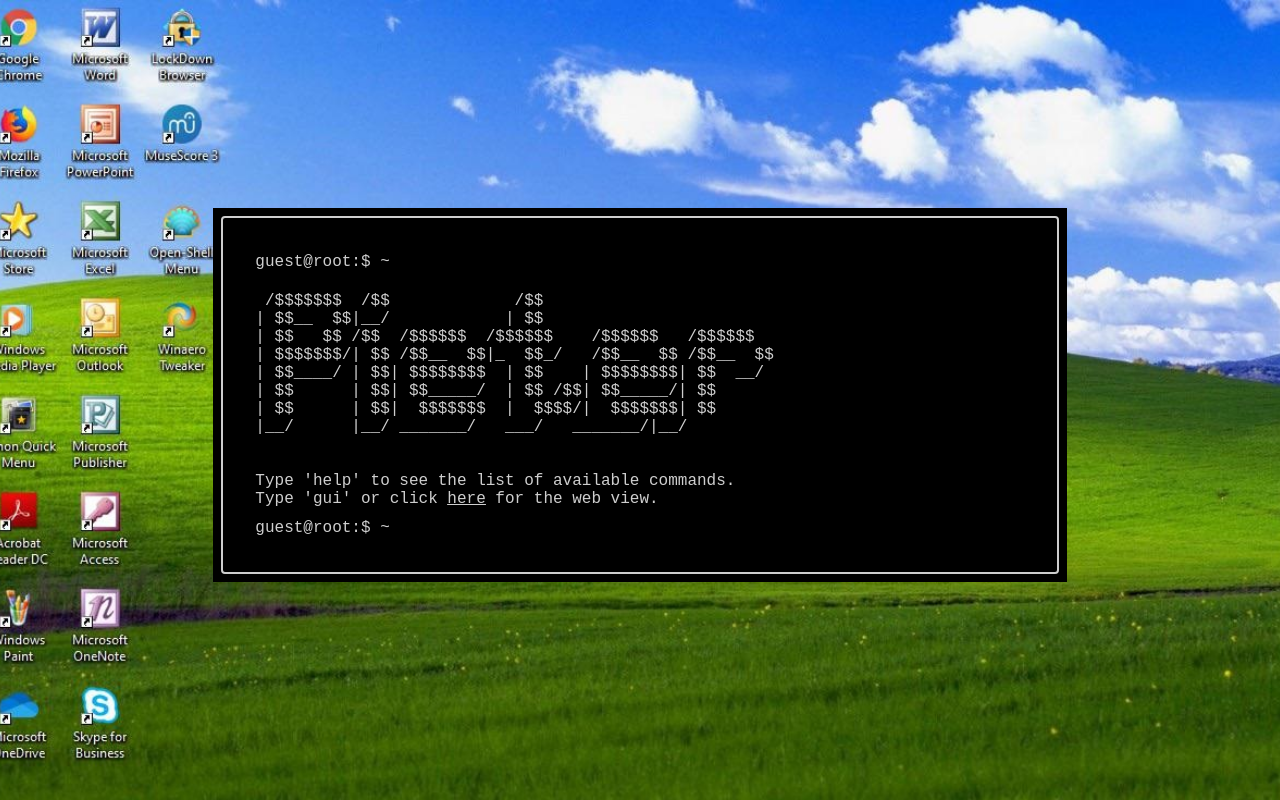
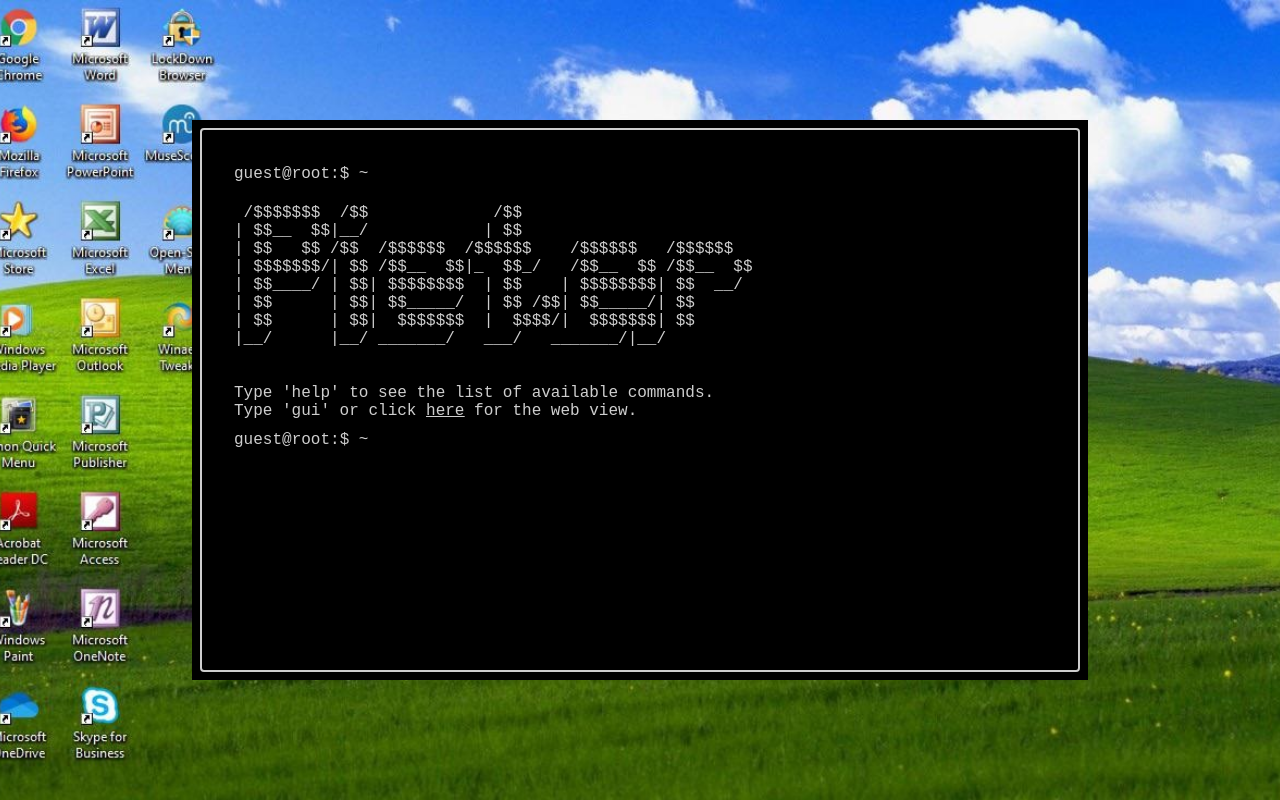
Before and after one commit to pieterdlinde/terminal-pieter-linde, a Next.js app: page / in a window 1280 px wide. Built offline with nearby package versions, Linux system fonts and the light colour scheme; a web font is replaced by a local one.

Commit message:
Add fixed height

```diff
--- a/src/app/page.tsx
+++ b/src/app/page.tsx
@@ -5,10 +5,10 @@
 const LandingPage: React.FC = () => {
   return (
     <div className="flex items-center justify-center w-screen h-screen ">
-      <img className='absolute z-0' src="background.jpg"  style={{width:'100%', height:'100%', objectFit: 'cover' }}></img>
-    <div className="w-2/3 h-96 z-50" >
-      <TerminalPage />
-    </div>
+      <img className='absolute z-0' src="background.jpg" style={{ width: '100%', height: '100%', objectFit: 'cover' }}></img>
+      <div className="z-50">
+        <TerminalPage />
+      </div>
     </div>
 
   );
--- a/src/app/terminal-page.tsx
+++ b/src/app/terminal-page.tsx
@@ -41,8 +41,9 @@
     return (
         <>
             <div
-                className="text-light-foreground dark:text-dark-foreground min-w-max text-xs md:min-w-full md:text-base"
+                className="text-light-foreground dark:text-dark-foreground md:text-base"
                 onClick={onClickAnywhere}
+                style={{height:'70vh', width:'70vw'}}
             >
                 <main className="bg-light-background dark:bg-dark-background w-full h-full p-2">
                     <div className="p-8 overflow-hidden h-full border-2 rounded border-light-yellow dark:border-dark-yellow">
```
